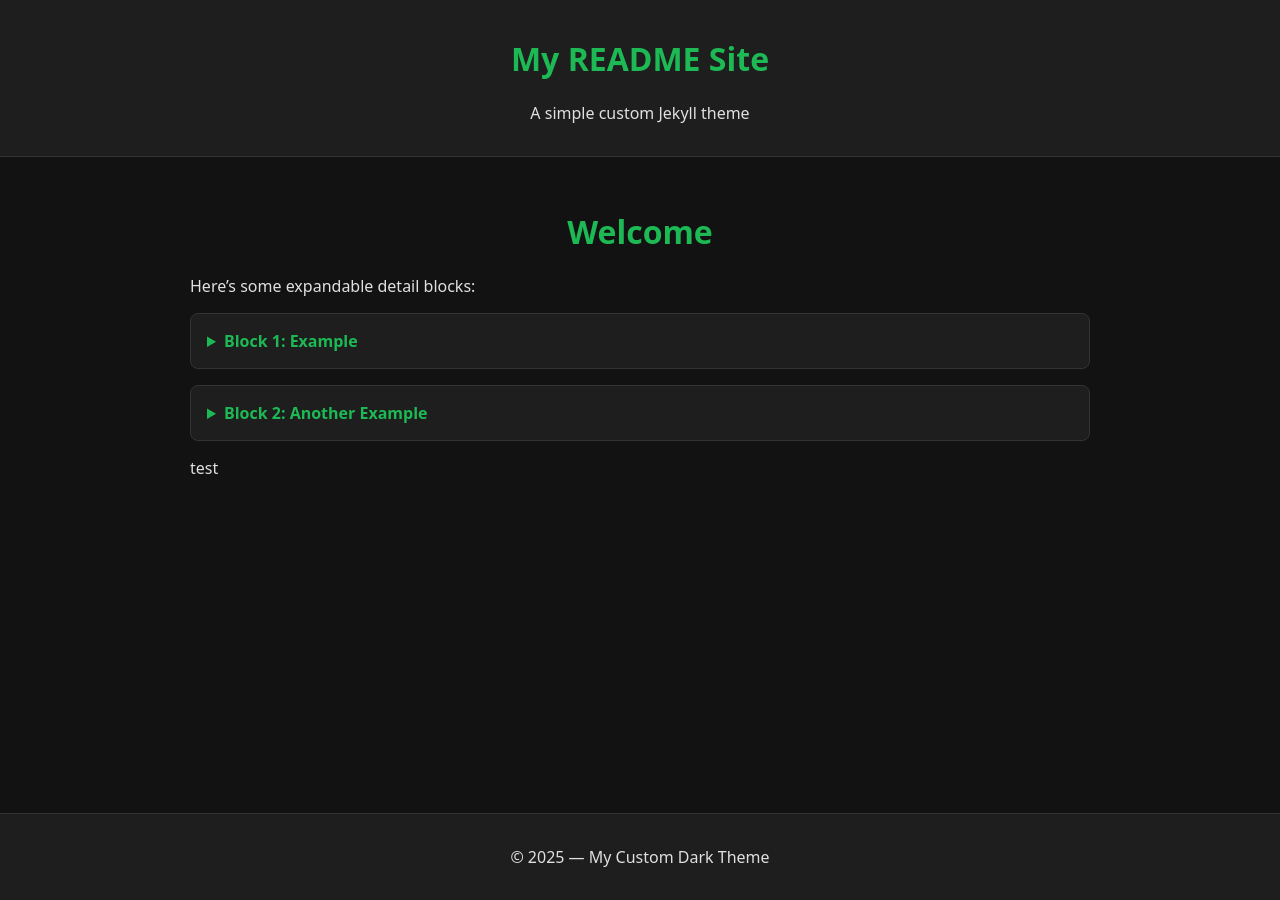
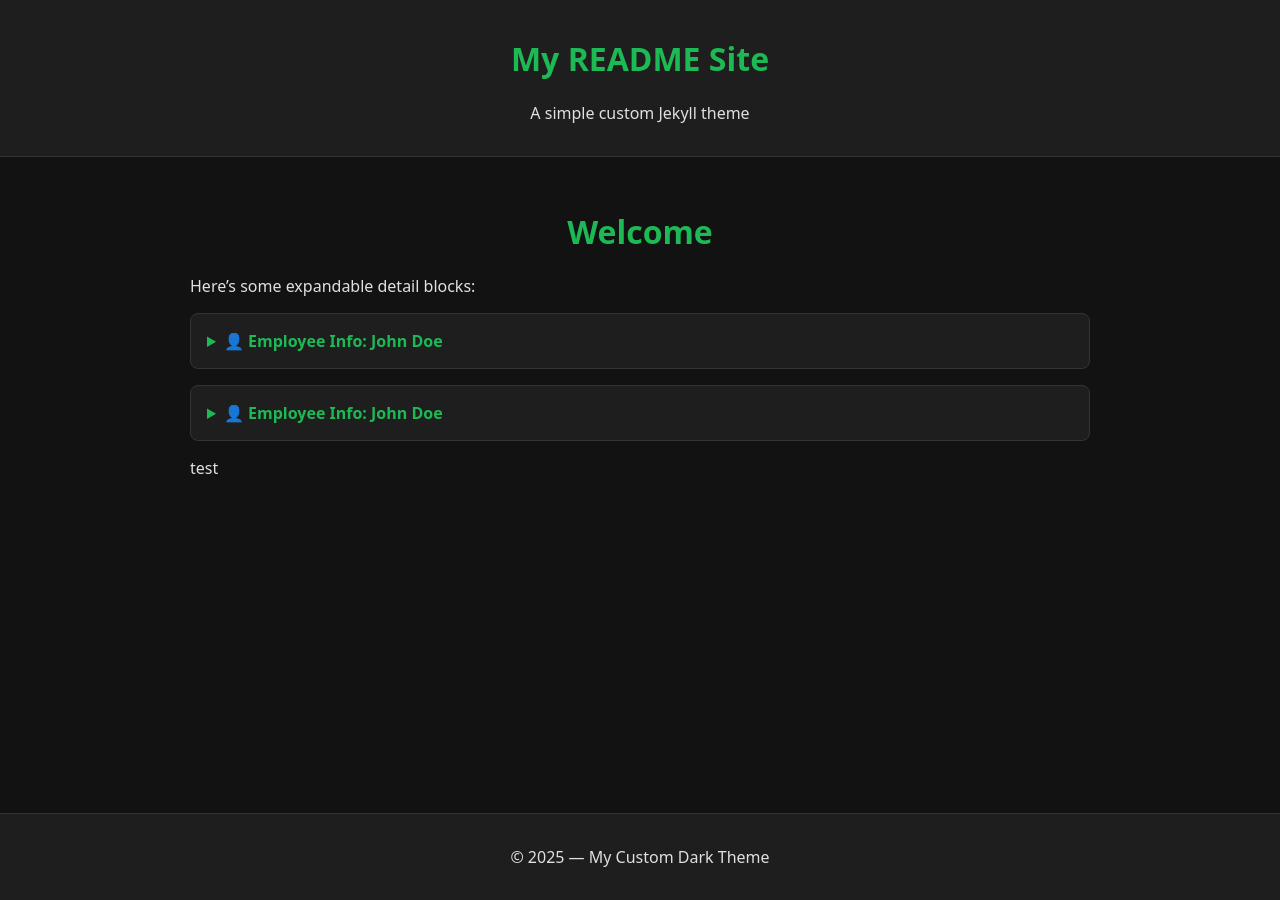
Before and after one commit to Xeimyn/testingstuff, a Jekyll site: the page built from index.md, in a window 1280 px wide. Built offline with Jekyll 4.4.1, drawn with Linux system fonts in a browser that asks for light colours.

Commit message:
Update index.md

```diff
--- a/index.md
+++ b/index.md
@@ -8,22 +8,48 @@ title: Home
 Here’s some expandable detail blocks:
 
 <details>
-  <summary>Block 1: Example</summary>
+  <summary>👤 Employee Info: John Doe</summary>
 
-  | Item | Description | Image |
-  |------|-------------|-------|
-  | A    | First item  | ![alt](https://via.placeholder.com/100) |
-  | B    | Second item | ![alt](https://via.placeholder.com/100) |
+<div class="card">
+  <p><strong>Name:</strong> <span class="value">John Doe</span></p>
+  <p><strong>Age:</strong> <span class="value">34</span></p>
+  <p><strong>Job:</strong> <span class="value">Developer</span></p>
+  <p><strong>Pet:</strong> <span class="value">Dog</span></p>
+  <p><strong>Wage:</strong> <span class="value">$75,000/year</span></p>
+  <p><strong>Cat Name:</strong> <span class="value">N/A</span></p>
+</div>
+
+<div class="card">
+  <p><strong>Name:</strong> <span class="value">Jane Smith</span></p>
+  <p><strong>Age:</strong> <span class="value">29</span></p>
+  <p><strong>Job:</strong> <span class="value">Designer</span></p>
+  <p><strong>Pet:</strong> <span class="value">Cat</span></p>
+  <p><strong>Wage:</strong> <span class="value">$68,000/year</span></p>
+  <p><strong>Cat Name:</strong> <span class="value">Whiskers</span></p>
+</div>
 
 </details>
 
 <details>
-  <summary>Block 2: Another Example</summary>
+  <summary>👤 Employee Info: John Doe</summary>
 
-  | Feature | Value | Screenshot |
-  |---------|-------|------------|
-  | Speed   | Fast  | ![alt](https://via.placeholder.com/150) |
-  | Size    | Small | ![alt](https://via.placeholder.com/150) |
+<div class="card">
+  <p><strong>Name:</strong> <span class="value">John Doe</span></p>
+  <p><strong>Age:</strong> <span class="value">34</span></p>
+  <p><strong>Job:</strong> <span class="value">Developer</span></p>
+  <p><strong>Pet:</strong> <span class="value">Dog</span></p>
+  <p><strong>Wage:</strong> <span class="value">$75,000/year</span></p>
+  <p><strong>Cat Name:</strong> <span class="value">N/A</span></p>
+</div>
+
+<div class="card">
+  <p><strong>Name:</strong> <span class="value">Jane Smith</span></p>
+  <p><strong>Age:</strong> <span class="value">29</span></p>
+  <p><strong>Job:</strong> <span class="value">Designer</span></p>
+  <p><strong>Pet:</strong> <span class="value">Cat</span></p>
+  <p><strong>Wage:</strong> <span class="value">$68,000/year</span></p>
+  <p><strong>Cat Name:</strong> <span class="value">Whiskers</span></p>
+</div>
 
 </details>
 
```
